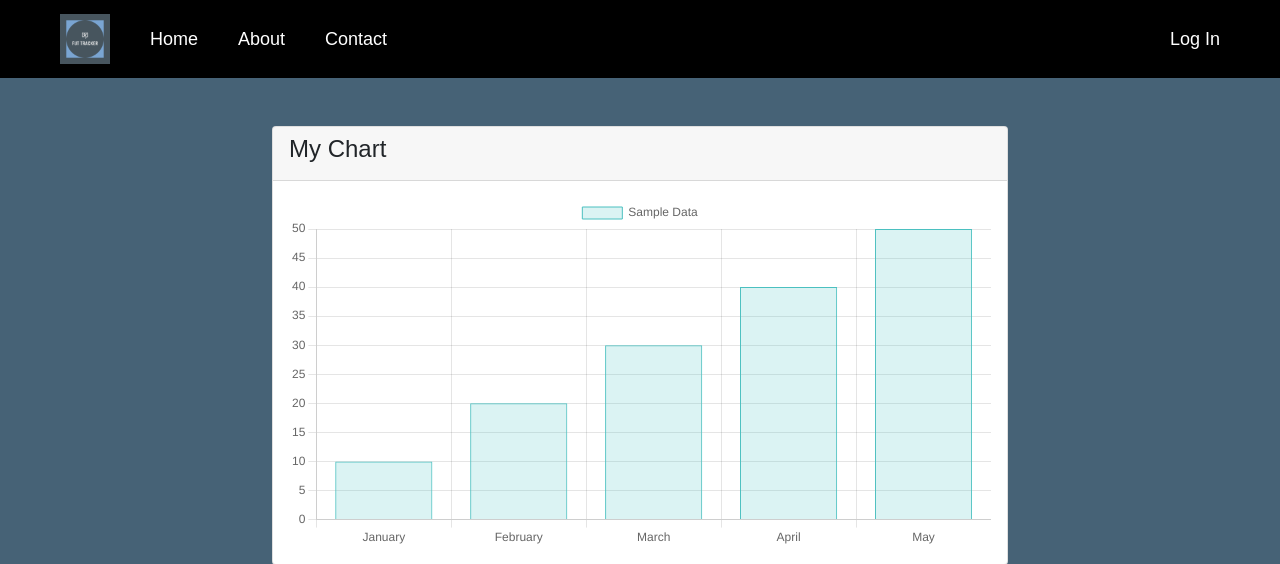
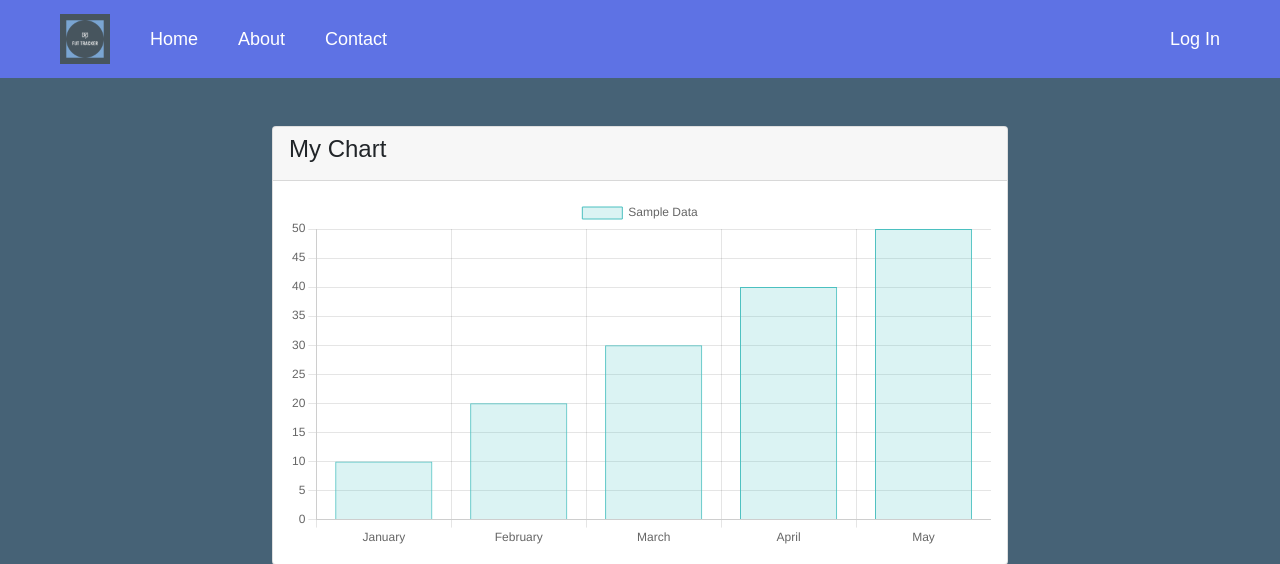
Before and after one commit to StefanoSilva94/fut_tracker, a Django app: page /chart/ in a window 1280 px wide. Shown: the top 564 px of the page. Run offline with Django 5.2, Linux system fonts and the light colour scheme.

Commit message:
Updated navbar background colour

```diff
--- a/static/css/header.css
+++ b/static/css/header.css
@@ -1,6 +1,6 @@
 .navbar {
     display: flex;
-    background-color: black;
+    background-color: #5e72e4;
     padding: 0px 40px;
     align-items: center;
 }
```
